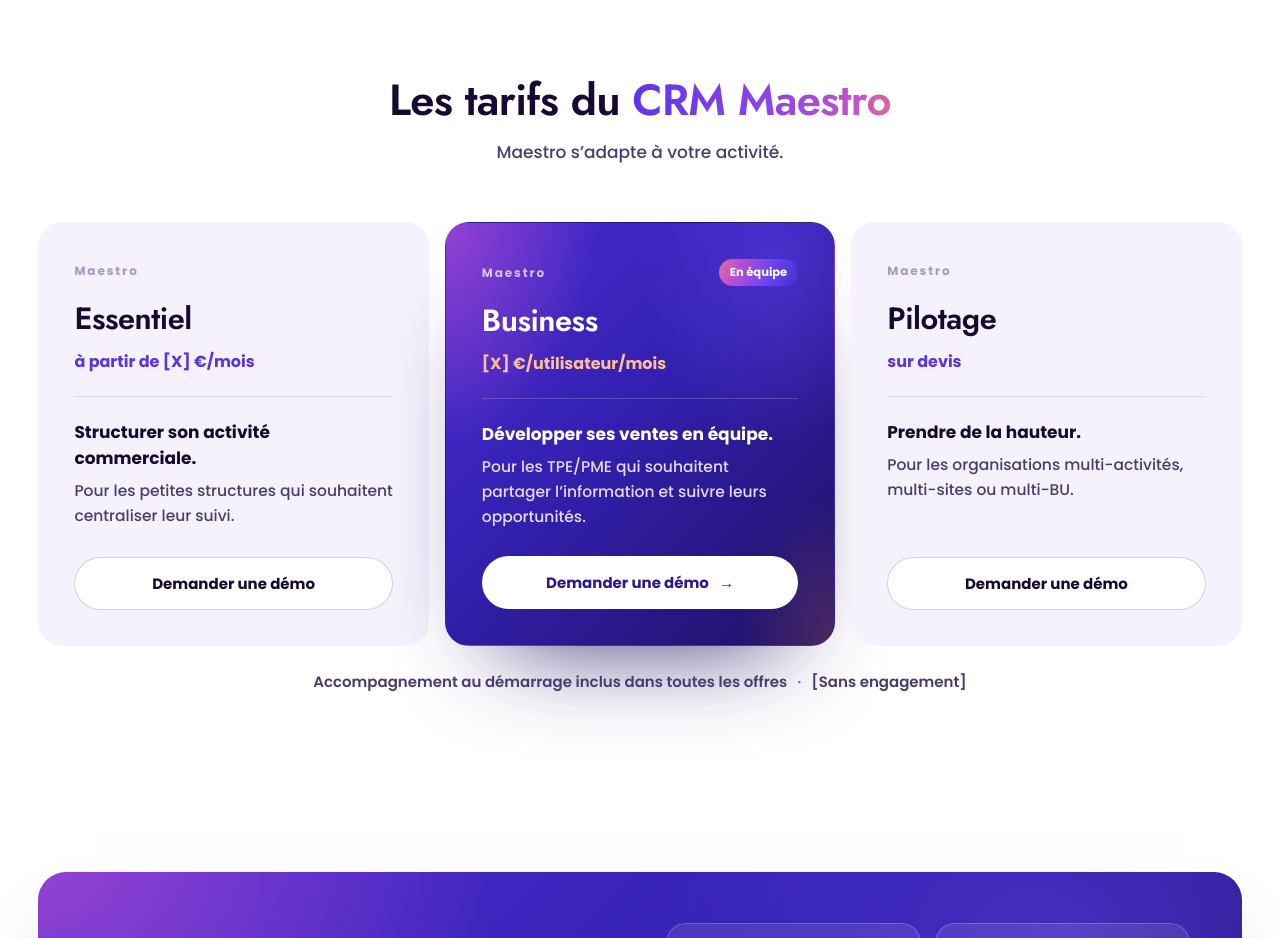
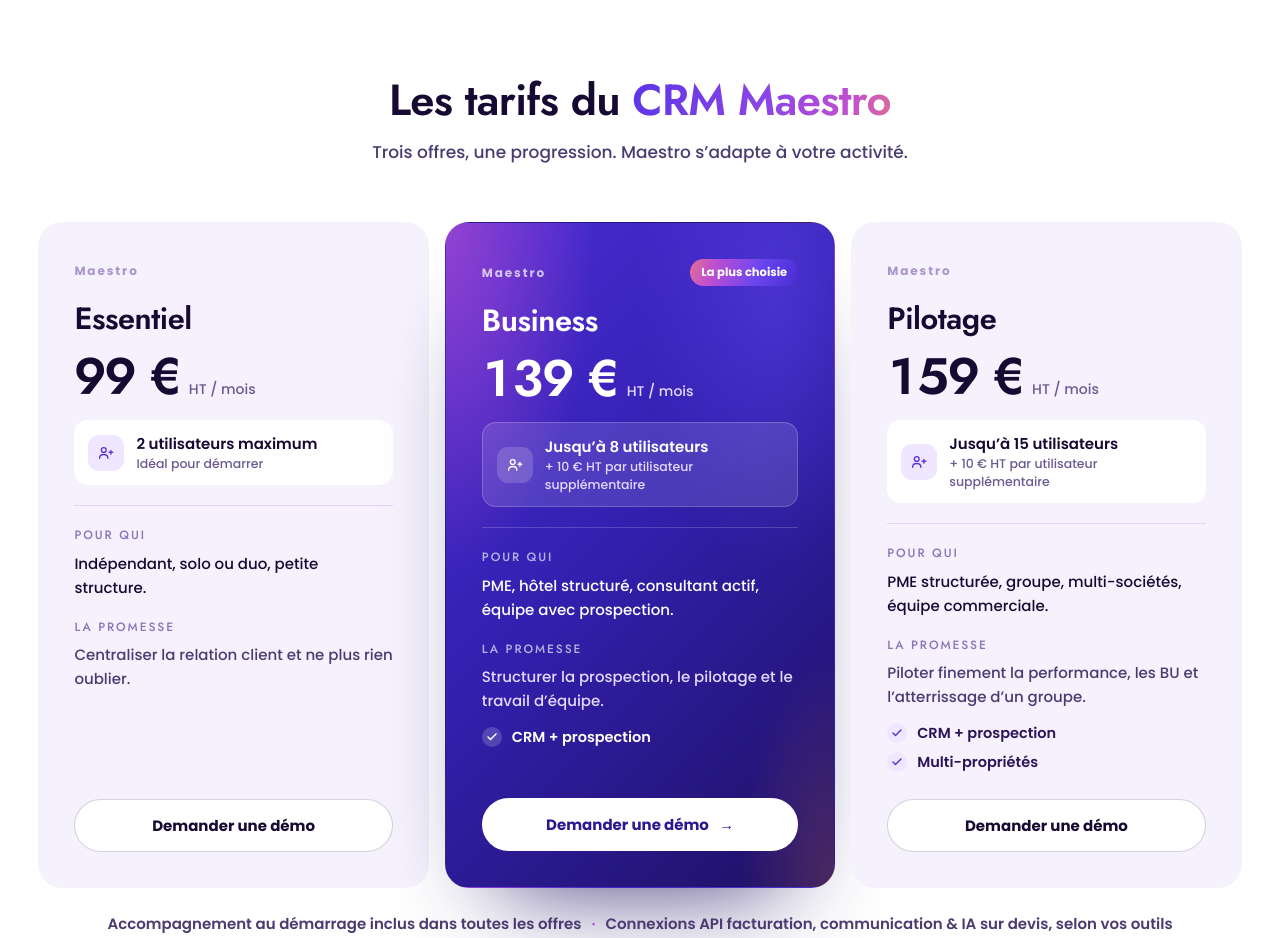
Before and after one commit to Grisbiche/Landing_maestro, a plain HTML site: page v8/index.html in a window 1280 px wide. Shown: the part 7820-8758 px from the top of the page. Drawn offline with Linux system fonts and the light colour scheme.

Commit message:
V8 : tarifs détaillés (prix, utilisateurs, pour qui, promesse)
Co-Authored-By: Claude Opus 5.5 <noreply@anthropic.com>
Claude-Session: https://claude.ai/code/session_01QYy7m3bfdNypZYRuVLNYwX

```diff
--- a/v8/index.html
+++ b/v8/index.html
@@ -648,6 +648,37 @@
   .a-block h3{color:#fff !important}
   .a-block p{color:#E4DAFF !important}
   .a-num{background:linear-gradient(105deg,#D3C2FF 0%,#F0AEEA 65%,#FFBE98 110%) !important;-webkit-background-clip:text !important;background-clip:text !important;color:transparent !important}
+
+  /* ================= Tarifs détaillés ================= */
+  .o-grid{align-items:stretch}
+  .o-plan .o-badge{text-transform:none}
+  .o-amount{margin-top:10px;display:flex;align-items:baseline;gap:8px}
+  .o-amount b{font-family:Jost,Futura,Helvetica,sans-serif;font-weight:600;font-size:clamp(40px,4vw,52px);line-height:1;letter-spacing:-.02em;color:#160A33;font-variant-numeric:tabular-nums}
+  .o-amount span{font-size:14px;font-weight:500;color:#6B5A92}
+  .o-users{display:flex;align-items:center;gap:12px;margin-top:18px;padding:12px 14px;border-radius:14px;background:#fff}
+  .o-users-ico{flex:none;width:36px;height:36px;border-radius:11px;background:#EFE6FF;color:#5A35DB;display:inline-flex;align-items:center;justify-content:center}
+  .o-users strong{display:block;font-size:15px;font-weight:600 !important;color:#160A33}
+  .o-users small{display:block;font-size:12.5px;font-weight:500;color:#6B5A92}
+  .o-plan hr{margin:20px 0 !important}
+  .o-plan p.o-label{margin:0 0 6px !important;flex:none !important;font-family:Jost,Futura,Helvetica,sans-serif;font-weight:500 !important;font-size:12px !important;letter-spacing:.16em;text-transform:uppercase;color:#8A76B8 !important}
+  .o-plan p.o-who{margin:0 0 18px !important;flex:none !important;font-size:15px !important;font-weight:500;color:#160A33 !important}
+  .o-plan p.o-promise{margin:0 0 14px !important;flex:none !important;font-size:15px !important;line-height:1.6;color:#4A3B70 !important}
+  .o-incl{margin:0 0 8px;padding:0;list-style:none;display:flex;flex-direction:column;gap:8px}
+  .o-incl li{display:flex;align-items:center;gap:10px;font-size:14.5px;font-weight:600;color:#2B1558}
+  .o-incl span{flex:none;width:20px;height:20px;border-radius:50%;background:#EFE6FF;color:#5A35DB;display:inline-flex;align-items:center;justify-content:center}
+  .o-plan .s-btn-ghost,.o-plan .s-btn-cta{margin-top:auto}
+  .o-plan > :nth-last-child(2){margin-bottom:26px}
+  .o-plan--feat .o-amount b{color:#fff}
+  .o-plan--feat .o-amount span{color:#E4DAFF}
+  .o-plan--feat .o-users{background:rgba(255,255,255,.12);border:1px solid rgba(255,255,255,.2)}
+  .o-plan--feat .o-users-ico{background:rgba(255,255,255,.16);color:#fff}
+  .o-plan--feat .o-users strong{color:#fff !important}
+  .o-plan--feat .o-users small{color:#E4DAFF}
+  .o-plan--feat p.o-label{color:rgba(255,255,255,.65) !important}
+  .o-plan--feat p.o-who{color:#fff !important}
+  .o-plan--feat p.o-promise{color:#E4DAFF !important}
+  .o-plan--feat .o-incl li{color:#fff}
+  .o-plan--feat .o-incl span{background:rgba(255,255,255,.18);color:#fff}
 </style>
 </head>
 <body>
@@ -1107,38 +1138,50 @@
     <div class="s-wrap">
       <div class="s-head">
         <h2 class="s-h2">Les tarifs du <span class="s-grad">CRM Maestro</span></h2>
-        <p class="s-lead">Maestro s’adapte à votre activité.</p>
+        <p class="s-lead">Trois offres, une progression. Maestro s’adapte à votre activité.</p>
       </div>
       <div class="o-grid">
         <div class="o-plan">
           <div class="o-top"><small>Maestro</small></div>
           <h3>Essentiel</h3>
-          <div class="o-price">à partir de [X] €/mois</div>
+          <div class="o-amount"><b>99&nbsp;€</b><span>HT / mois</span></div>
+          <div class="o-users"><span class="o-users-ico"><svg width="18" height="18" viewBox="0 0 24 24" fill="none" stroke="currentColor" stroke-width="1.8" stroke-linecap="round" stroke-linejoin="round" aria-hidden="true"><circle cx="9" cy="8" r="3.2"></circle><path d="M3.5 19c0-3 2.5-5 5.5-5s5.5 2 5.5 5"></path><path d="M16 11h5M18.5 8.5v5"></path></svg></span><div><strong>2 utilisateurs maximum</strong><small>Idéal pour démarrer</small></div></div>
           <hr>
-          <strong>Structurer son activité commerciale.</strong>
-          <p>Pour les petites structures qui souhaitent centraliser leur suivi.</p>
+          <p class="o-label">Pour qui</p>
+          <p class="o-who">Indépendant, solo ou duo, petite structure.</p>
+          <p class="o-label">La promesse</p>
+          <p class="o-promise">Centraliser la relation client et ne plus rien oublier.</p>
+
           <a class="s-btn-ghost" href="#demo">Demander une démo</a>
         </div>
         <div class="o-plan o-plan--feat">
-          <div class="o-top"><small>Maestro</small><span class="o-badge">En équipe</span></div>
+          <div class="o-top"><small>Maestro</small><span class="o-badge">La plus choisie</span></div>
           <h3>Business</h3>
-          <div class="o-price">[X] €/utilisateur/mois</div>
+          <div class="o-amount"><b>139&nbsp;€</b><span>HT / mois</span></div>
+          <div class="o-users"><span class="o-users-ico"><svg width="18" height="18" viewBox="0 0 24 24" fill="none" stroke="currentColor" stroke-width="1.8" stroke-linecap="round" stroke-linejoin="round" aria-hidden="true"><circle cx="9" cy="8" r="3.2"></circle><path d="M3.5 19c0-3 2.5-5 5.5-5s5.5 2 5.5 5"></path><path d="M16 11h5M18.5 8.5v5"></path></svg></span><div><strong>Jusqu’à 8 utilisateurs</strong><small>+ 10 € HT par utilisateur supplémentaire</small></div></div>
           <hr>
-          <strong>Développer ses ventes en équipe.</strong>
-          <p>Pour les TPE/PME qui souhaitent partager l’information et suivre leurs opportunités.</p>
+          <p class="o-label">Pour qui</p>
+          <p class="o-who">PME, hôtel structuré, consultant actif, équipe avec prospection.</p>
+          <p class="o-label">La promesse</p>
+          <p class="o-promise">Structurer la prospection, le pilotage et le travail d’équipe.</p>
+          <ul class="o-incl"><li><span><svg width="12" height="12" viewBox="0 0 24 24" fill="none" stroke="currentColor" stroke-width="3" stroke-linecap="round" stroke-linejoin="round" aria-hidden="true"><path d="M20 6L9 17l-5-5"></path></svg></span>CRM + prospection</li></ul>
           <a class="s-btn-cta" href="#demo">Demander une démo <span aria-hidden="true">→</span></a>
         </div>
         <div class="o-plan">
           <div class="o-top"><small>Maestro</small></div>
           <h3>Pilotage</h3>
-          <div class="o-price">sur devis</div>
+          <div class="o-amount"><b>159&nbsp;€</b><span>HT / mois</span></div>
+          <div class="o-users"><span class="o-users-ico"><svg width="18" height="18" viewBox="0 0 24 24" fill="none" stroke="currentColor" stroke-width="1.8" stroke-linecap="round" stroke-linejoin="round" aria-hidden="true"><circle cx="9" cy="8" r="3.2"></circle><path d="M3.5 19c0-3 2.5-5 5.5-5s5.5 2 5.5 5"></path><path d="M16 11h5M18.5 8.5v5"></path></svg></span><div><strong>Jusqu’à 15 utilisateurs</strong><small>+ 10 € HT par utilisateur supplémentaire</small></div></div>
           <hr>
-          <strong>Prendre de la hauteur.</strong>
-          <p>Pour les organisations multi-activités, multi-sites ou multi-BU.</p>
+          <p class="o-label">Pour qui</p>
+          <p class="o-who">PME structurée, groupe, multi-sociétés, équipe commerciale.</p>
+          <p class="o-label">La promesse</p>
+          <p class="o-promise">Piloter finement la performance, les BU et l’atterrissage d’un groupe.</p>
+          <ul class="o-incl"><li><span><svg width="12" height="12" viewBox="0 0 24 24" fill="none" stroke="currentColor" stroke-width="3" stroke-linecap="round" stroke-linejoin="round" aria-hidden="true"><path d="M20 6L9 17l-5-5"></path></svg></span>CRM + prospection</li><li><span><svg width="12" height="12" viewBox="0 0 24 24" fill="none" stroke="currentColor" stroke-width="3" stroke-linecap="round" stroke-linejoin="round" aria-hidden="true"><path d="M20 6L9 17l-5-5"></path></svg></span>Multi-propriétés</li></ul>
           <a class="s-btn-ghost" href="#demo">Demander une démo</a>
         </div>
       </div>
-      <p class="o-note"><span>Accompagnement au démarrage inclus dans toutes les offres</span><span class="o-dot">·</span><span>[Sans engagement]</span></p>
+      <p class="o-note"><span>Accompagnement au démarrage inclus dans toutes les offres</span><span class="o-dot">·</span><span>Connexions API facturation, communication &amp; IA sur devis, selon vos outils</span></p>
     </div>
   </section>
   <section class="a-sec">
```
